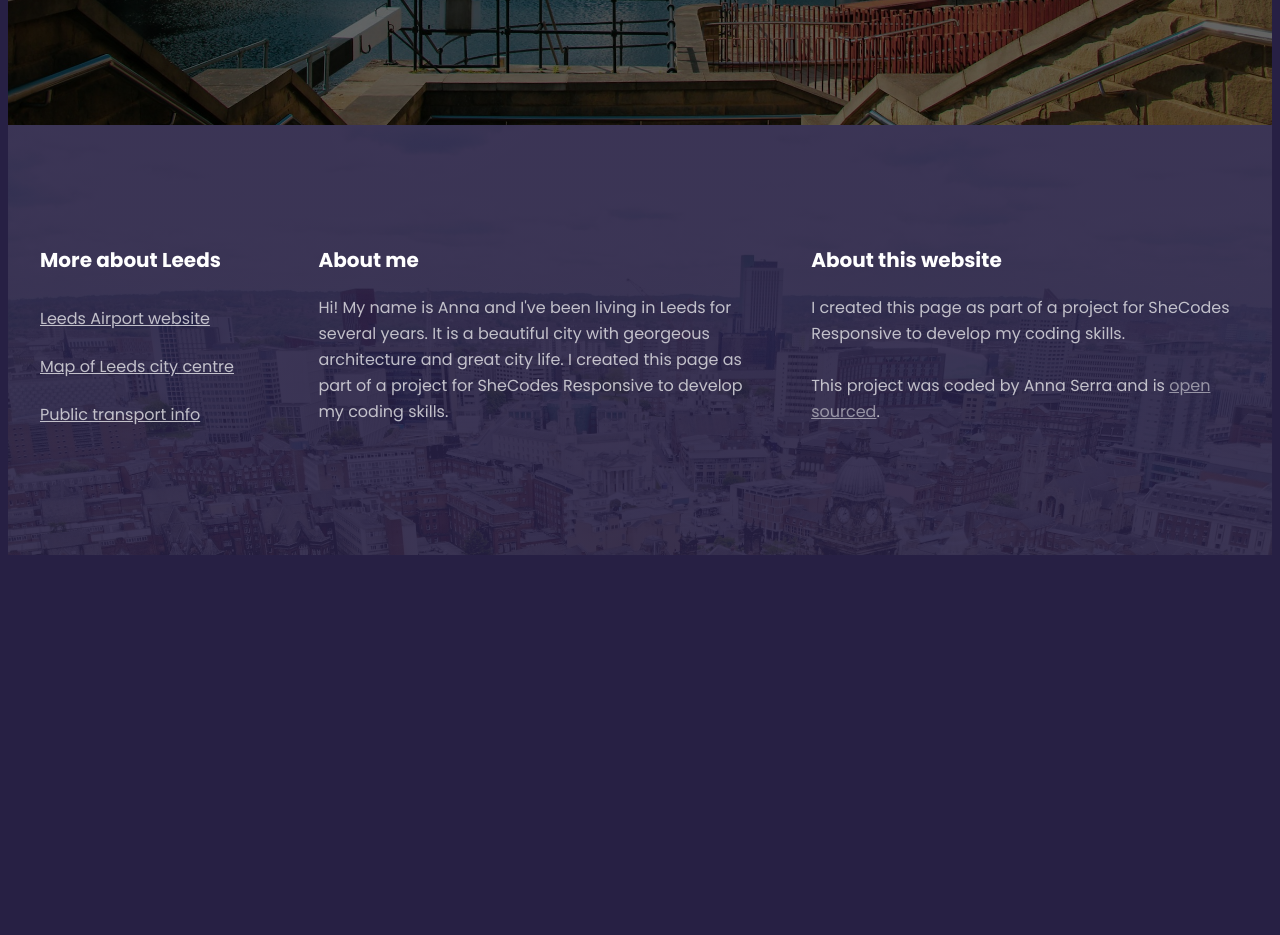
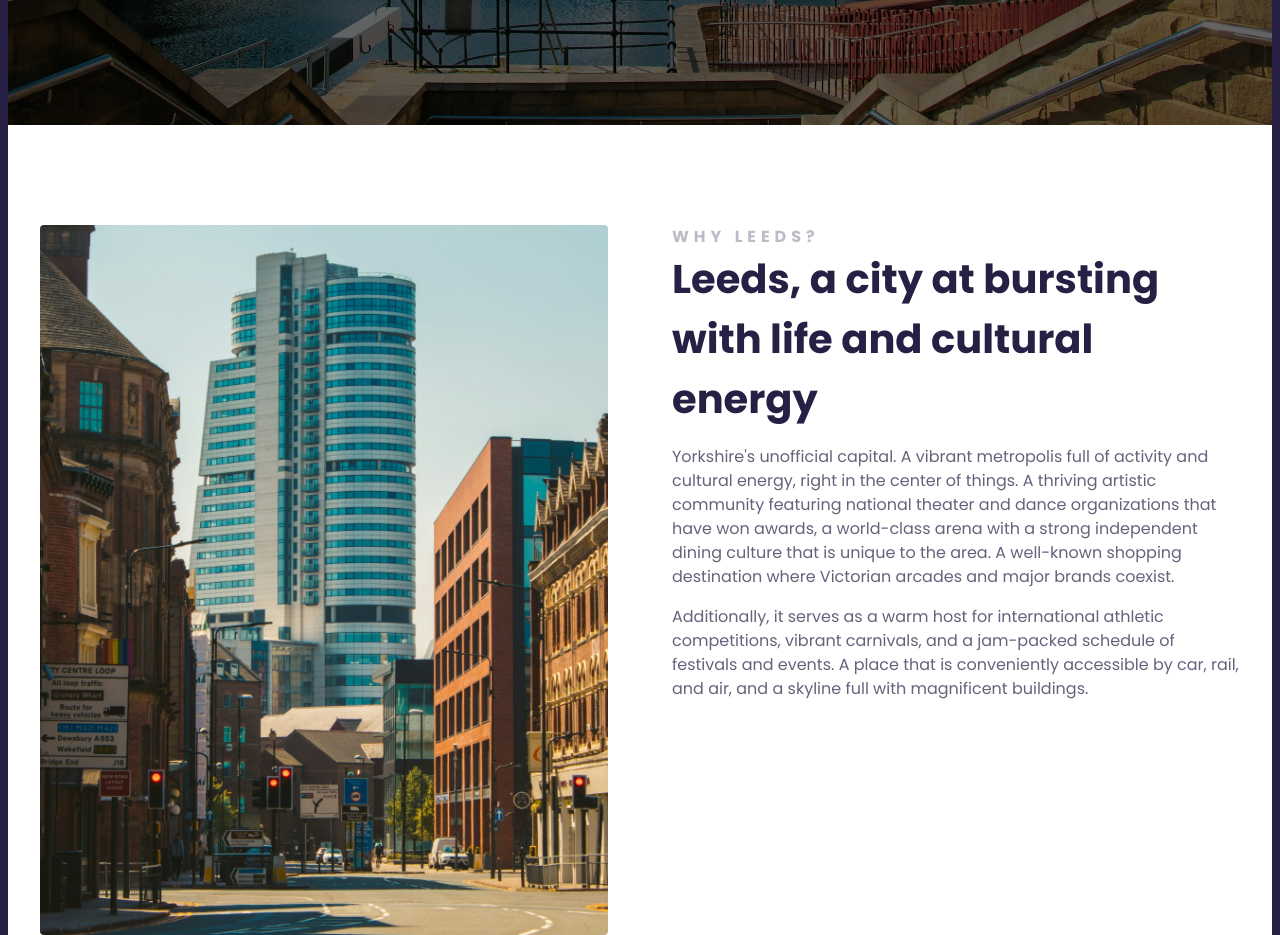
Before and after one commit to AnnaSM94/travel-project, a plain HTML site: page index.html in a window 1280 px wide. Shown: the part 620-1555 px from the top of the page. Before the commit the page ends 1183 px from the top, so only its background shows below. Drawn offline with Linux system fonts and the light colour scheme.

Commit message:
Added main section

```diff
--- a/index.html
+++ b/index.html
@@ -18,8 +18,38 @@
         <h2>City in the northern English county of Yorkshire</h2>
         <a href="#more">Learn more</a>
       </header>
+      <main>
+        <section class="grid grid-2-columns">
+          <div>
+            <img
+              src="../images/leeds-building.jpg"
+              alt="Leeds Building"
+              class="img-responsive"
+            />
+          </div>
+          <div>
+            <h2>Why Leeds?</h2>
+            <h3>Leeds, a city at bursting with life and cultural energy</h3>
+            <p>
+              Yorkshire's unofficial capital. A vibrant metropolis full of
+              activity and cultural energy, right in the center of things. A
+              thriving artistic community featuring national theater and dance
+              organizations that have won awards, a world-class arena with a
+              strong independent dining culture that is unique to the area. A
+              well-known shopping destination where Victorian arcades and major
+              brands coexist.
+            </p>
+            <p>
+              Additionally, it serves as a warm host for international athletic
+              competitions, vibrant carnivals, and a jam-packed schedule of
+              festivals and events. A place that is conveniently accessible by
+              car, rail, and air, and a skyline full with magnificent buildings.
+            </p>
+          </div>
+        </section>
+      </main>
       <footer>
-        <section class="grid">
+        <section class="grid grid-3-columns-with-first-narrow">
           <div>
             <h3>More about Leeds</h3>
 
--- a/src/styles.css
+++ b/src/styles.css
@@ -14,9 +14,23 @@ body {
   grid-gap: 64px;
 }
 
+.img-responsive {
+  max-width: 100%;
+  border-radius: 4px;
+}
+
+.grid-2-columns {
+  grid-template-columns: 1fr 1fr;
+}
+
+.grid-3-columns-with-first-narrow {
+  grid-template-columns: 1fr 2fr 2fr;
+}
+
 section {
   max-width: 1200px;
   margin: 0 auto;
+  padding: 100px 0;
 }
 
 header {
@@ -67,6 +81,38 @@ header a {
   margin-top: 32px;
 }
 
+main {
+  background-color: white;
+}
+
+main h2 {
+  font-weight: 700;
+  font-size: 16px;
+  line-height: 1.5;
+  margin: 0;
+  letter-spacing: 5px;
+  color: #272044;
+  opacity: 0.3;
+  text-transform: uppercase;
+}
+
+main h3 {
+  font-weight: 700;
+  font-size: 40px;
+  line-height: 1.5;
+  color: #272044;
+  margin: 0;
+}
+
+main p {
+  font-style: normal;
+  font-weight: 400;
+  font-size: 16px;
+  line-height: 1.5;
+  color: #272044;
+  opacity: 0.7;
+}
+
 footer {
   background-image: linear-gradient(
       rgba(39, 32, 68, 0.9),
@@ -97,7 +143,7 @@ footer li {
 }
 
 footer li a {
-  line-height: 48px;
+  line-height: 46px;
 }
 footer a {
   color: white;
@@ -126,4 +172,13 @@ footer h3 {
   header h3 {
     font-size: 12px;
   }
+
+  .grid {
+    grid-template-columns: 1fr;
+    grid-gap: 32px;
+  }
+
+  section {
+    padding: 30px;
+  }
 }
```
Also changed, not shown: images/leeds-building.jpg (added).
